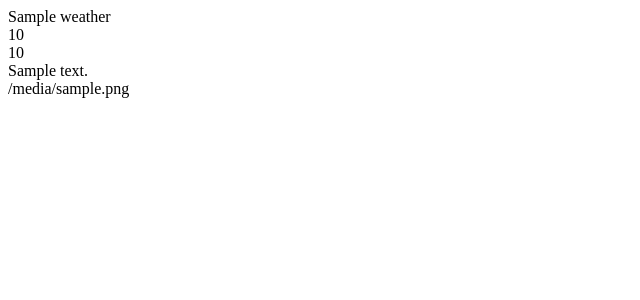
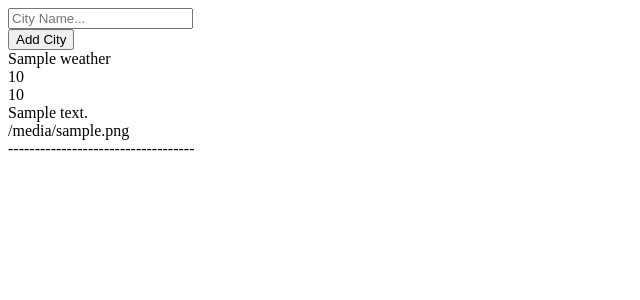
Before and after one commit to jmroczkowski99/django-weatherapp, a Django app: template weather/weather/templates/index.html in a window 1280 px wide. Shown: the top 300 px of the page, without its empty margins (0-640 px from the left). Run offline with Django 5.2, Linux system fonts and the light colour scheme; tables that the repository leaves empty hold one stand-in row (values such as "Sample post"); the template is opened without the code that fills it: values that come from a table or form of the project are taken from there, most other values are stand-ins (such as "Sample title", 1, 10 or a date in 2020).

Commit message:
feat: add form to index.html, loop through cities

```diff
--- a/weather/weather/templates/index.html
+++ b/weather/weather/templates/index.html
@@ -5,10 +5,27 @@
     <title>Title</title>
 </head>
 <body>
+<form method="POST">
+    {% csrf_token %}
+    <div class="field has-addons">
+        <div class="control is-expanded">
+            {{ form.name }}
+        </div>
+        <div class="control">
+            <button class="button is-info">
+                Add City
+            </button>
+        </div>
+    </div>
+</form>
+{% if error_message %}<p><strong>{{ error_message }}</strong></p>{% endif %}
+<div>{% for weather in weather_data %}</div>
 <div>{{weather.city_name}}</div>
 <div>{{weather.temperature}}</div>
 <div>{{weather.sensed_temperature}}</div>
 <div>{{weather.description}}</div>
 <div>{{weather.icon}}</div>
+<div>-----------------------------------</div>
+{% endfor %}
 </body>
 </html>
```
